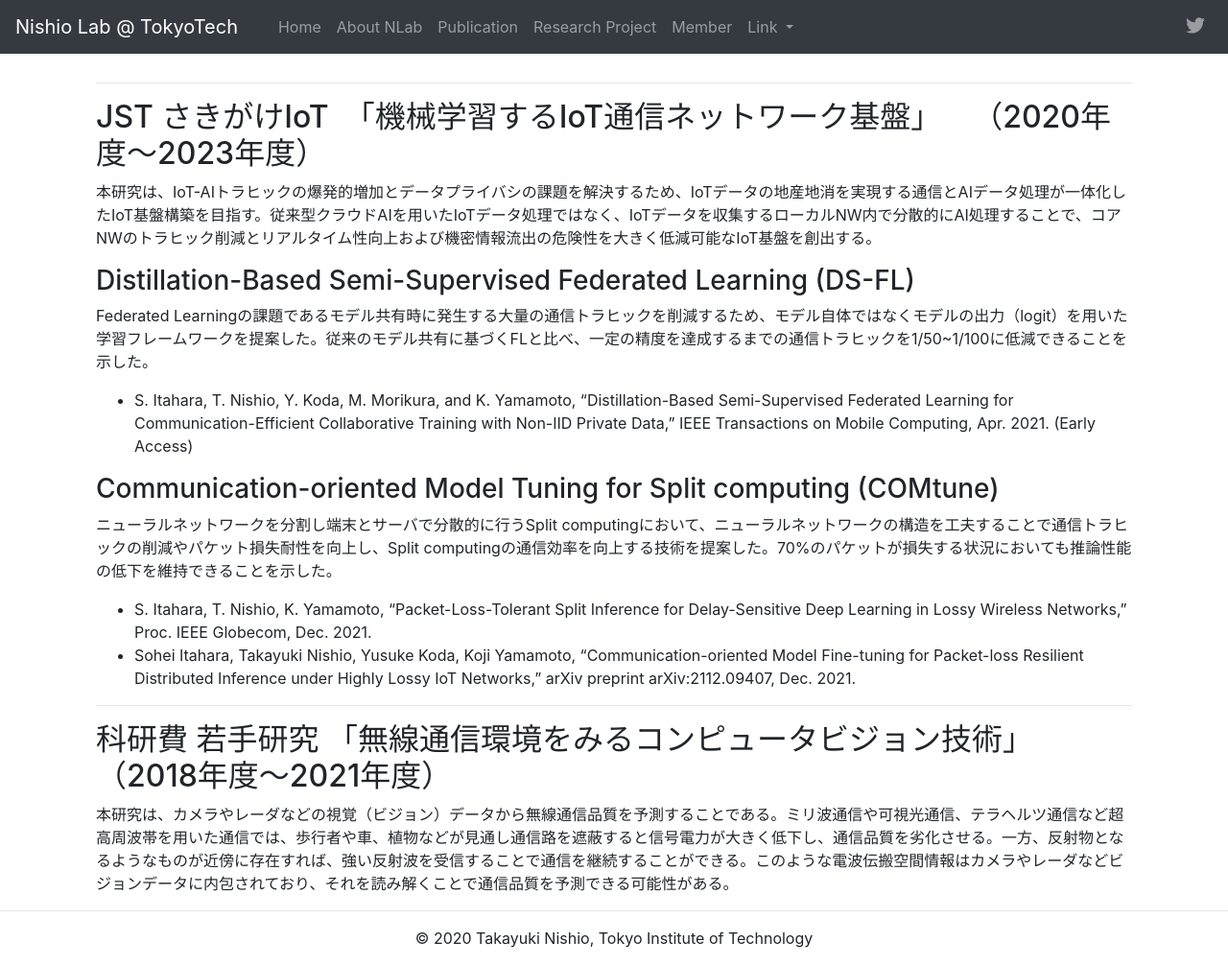
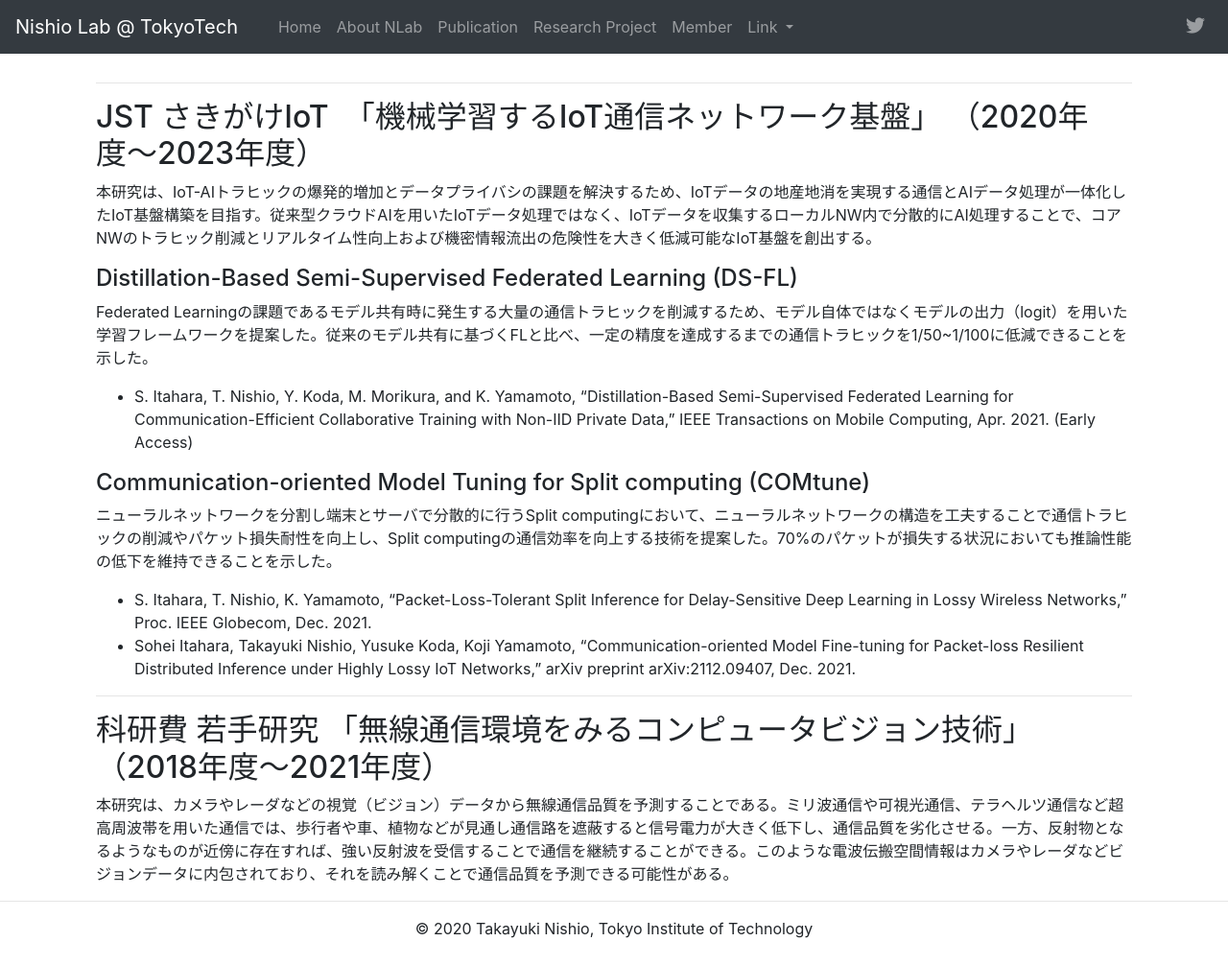
Before and after one commit to nishio-laboratory/nishio-laboratory.github.io, a Jekyll site: the page built from _pages/project.md, in a window 1280 px wide and 1006 px high. Shown: the whole window at 96% size. Built offline with Jekyll 4.4.1, drawn with Linux system fonts in a browser that asks for light colours; nearby versions of some CDN libraries.

```diff
--- a/_pages/project.md
+++ b/_pages/project.md
@@ -7,15 +7,15 @@ permalink: /project/
 
 ---
 
-## JST さきがけIoT　「機械学習するIoT通信ネットワーク基盤」　　（2020年度〜2023年度）
+## JST さきがけIoT　「機械学習するIoT通信ネットワーク基盤」 （2020年度〜2023年度）
 本研究は、IoT-AIトラヒックの爆発的増加とデータプライバシの課題を解決するため、IoTデータの地産地消を実現する通信とAIデータ処理が一体化したIoT基盤構築を目指す。従来型クラウドAIを用いたIoTデータ処理ではなく、IoTデータを収集するローカルNW内で分散的にAI処理することで、コアNWのトラヒック削減とリアルタイム性向上および機密情報流出の危険性を大きく低減可能なIoT基盤を創出する。
 
-### Distillation-Based Semi-Supervised Federated Learning (DS-FL)
+#### Distillation-Based Semi-Supervised Federated Learning (DS-FL)
 Federated Learningの課題であるモデル共有時に発生する大量の通信トラヒックを削減するため、モデル自体ではなくモデルの出力（logit）を用いた学習フレームワークを提案した。従来のモデル共有に基づくFLと比べ、一定の精度を達成するまでの通信トラヒックを1/50~1/100に低減できることを示した。
 
 - S. Itahara, T. Nishio, Y. Koda, M. Morikura, and K. Yamamoto, "Distillation-Based Semi-Supervised Federated Learning for Communication-Efficient Collaborative Training with Non-IID Private Data," IEEE Transactions on Mobile Computing, Apr. 2021. (Early Access)
 
-### Communication-oriented Model Tuning for Split computing (COMtune)
+#### Communication-oriented Model Tuning for Split computing (COMtune)
 ニューラルネットワークを分割し端末とサーバで分散的に行うSplit computingにおいて、ニューラルネットワークの構造を工夫することで通信トラヒックの削減やパケット損失耐性を向上し、Split computingの通信効率を向上する技術を提案した。70%のパケットが損失する状況においても推論性能の低下を維持できることを示した。
 
 - S. Itahara, T. Nishio, K. Yamamoto, "Packet-Loss-Tolerant Split Inference for Delay-Sensitive Deep Learning in Lossy Wireless Networks," Proc. IEEE Globecom, Dec. 2021.
```
